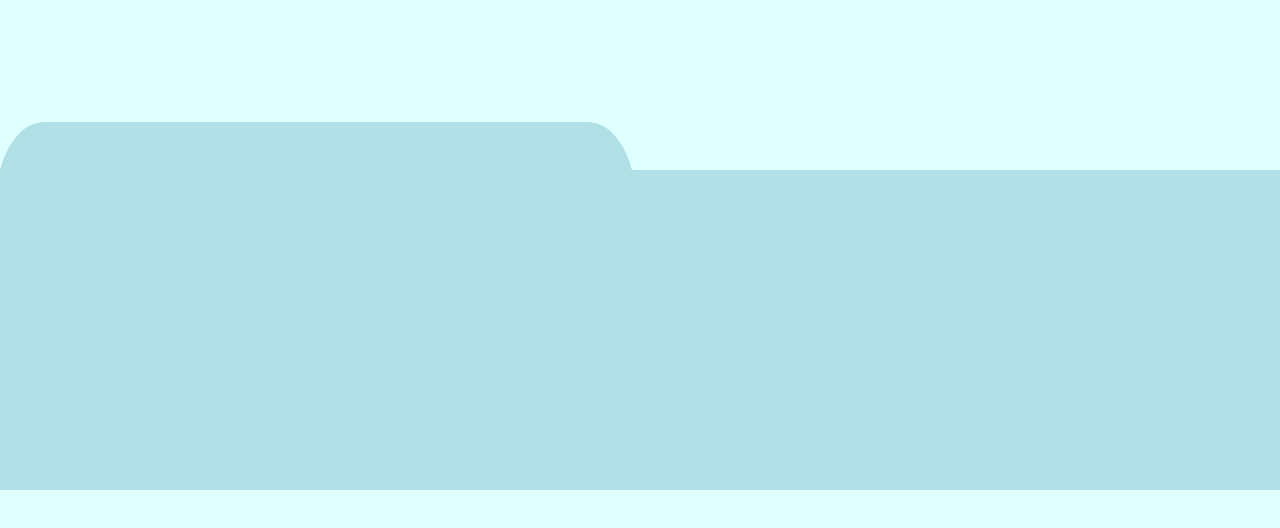
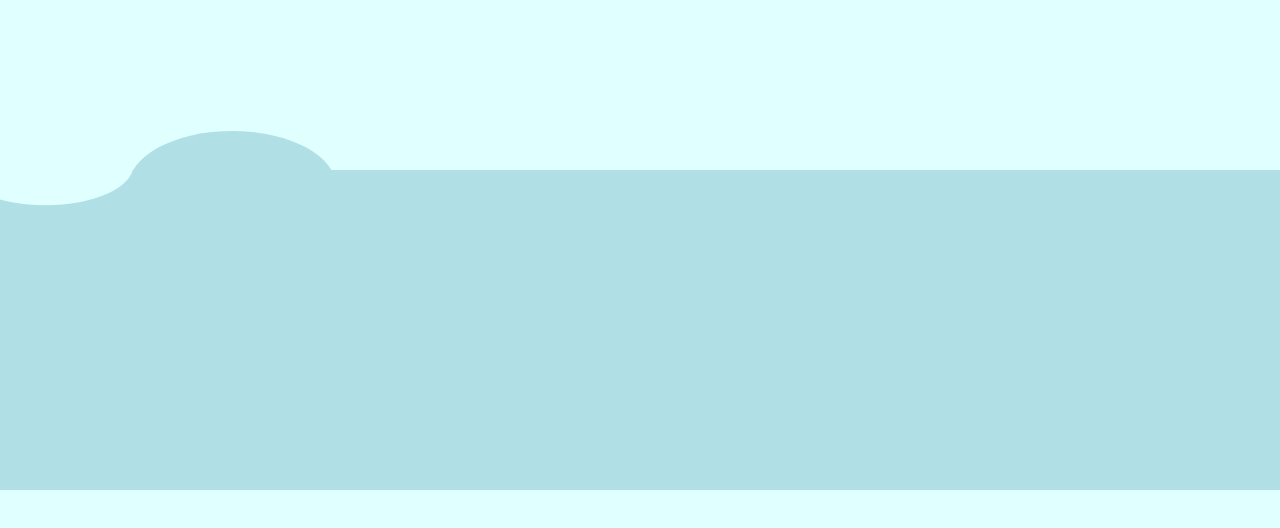
Before and after one commit to VioletViolaVi/wave-background, a plain HTML site: page index.html in a window 1280 px wide. Shown: the part 166-694 px from the top of the page. Drawn offline with Linux system fonts and the light colour scheme.

Commit message:
use before & after to position wave

```diff
--- a/styles.css
+++ b/styles.css
@@ -12,6 +12,7 @@ body {
   cursor: default;
   background-color: #e0ffff;
   position: relative;
+  overflow: hidden;
 }
 
 /*********************************************************** title */
@@ -39,9 +40,31 @@ body {
   position: absolute;
   bottom: 16rem;
   left: -4px;
-  background-color: #b0e0e6;
   width: 50%;
   height: 7rem;
-  border-top-left-radius: 3rem 5rem;
-  border-top-right-radius: 3rem 5rem;
 }
+
+.wave-1::before {
+  content: "";
+  display: block;
+  position: absolute;
+  left: 1rem;
+  width: 11rem;
+  height: 5rem;
+  background-color: #e0ffff;
+  border-radius: 50%;
+  transform: translate(-31%, 4%);
+}
+
+.wave-1::after {
+  content: "";
+  display: block;
+  position: absolute;
+  left: 11rem;
+  width: 13rem;
+  height: 7rem;
+  background-color: #b0e0e6;
+  border-radius: 50%;
+  transform: translate(-21%, 8%);
+  z-index: -1;
+}
```
Also changed, not shown: 1 other file.
